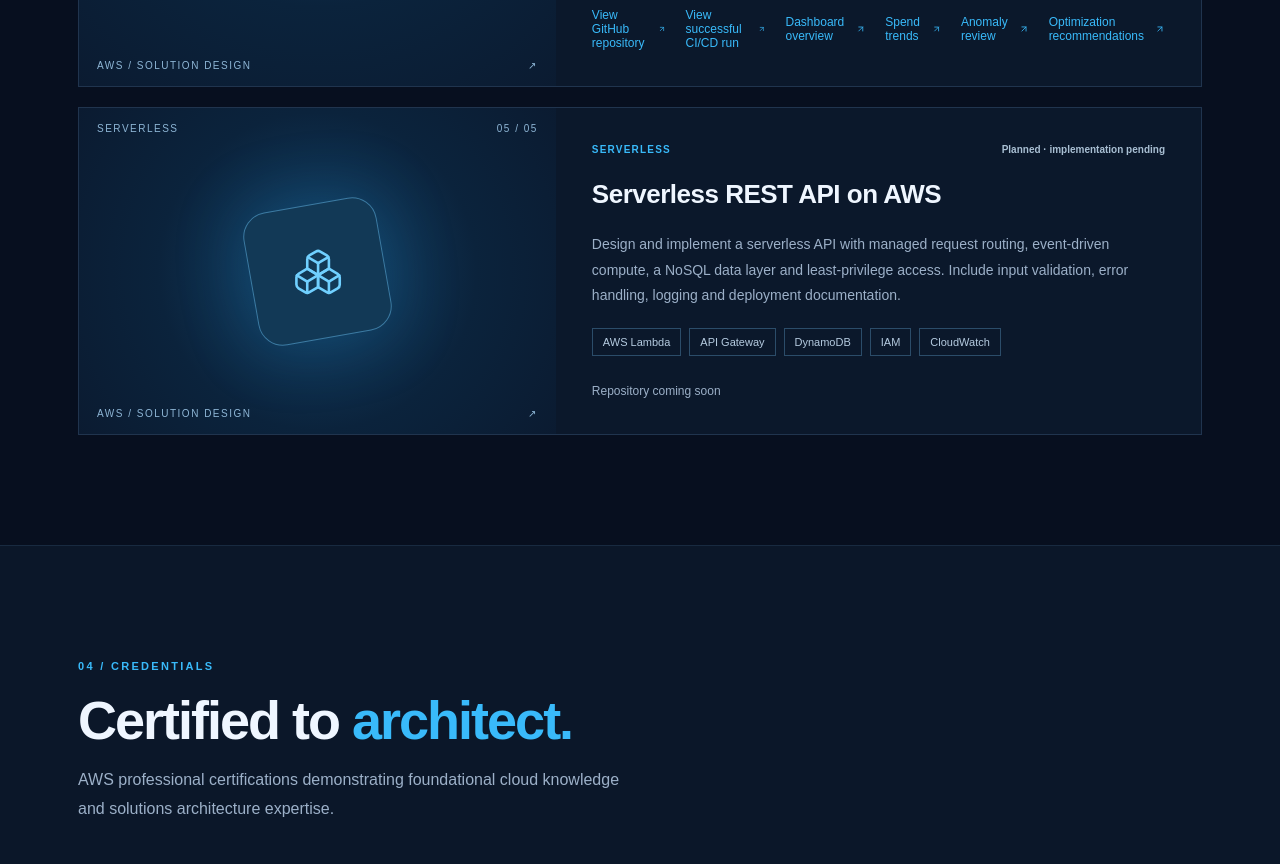
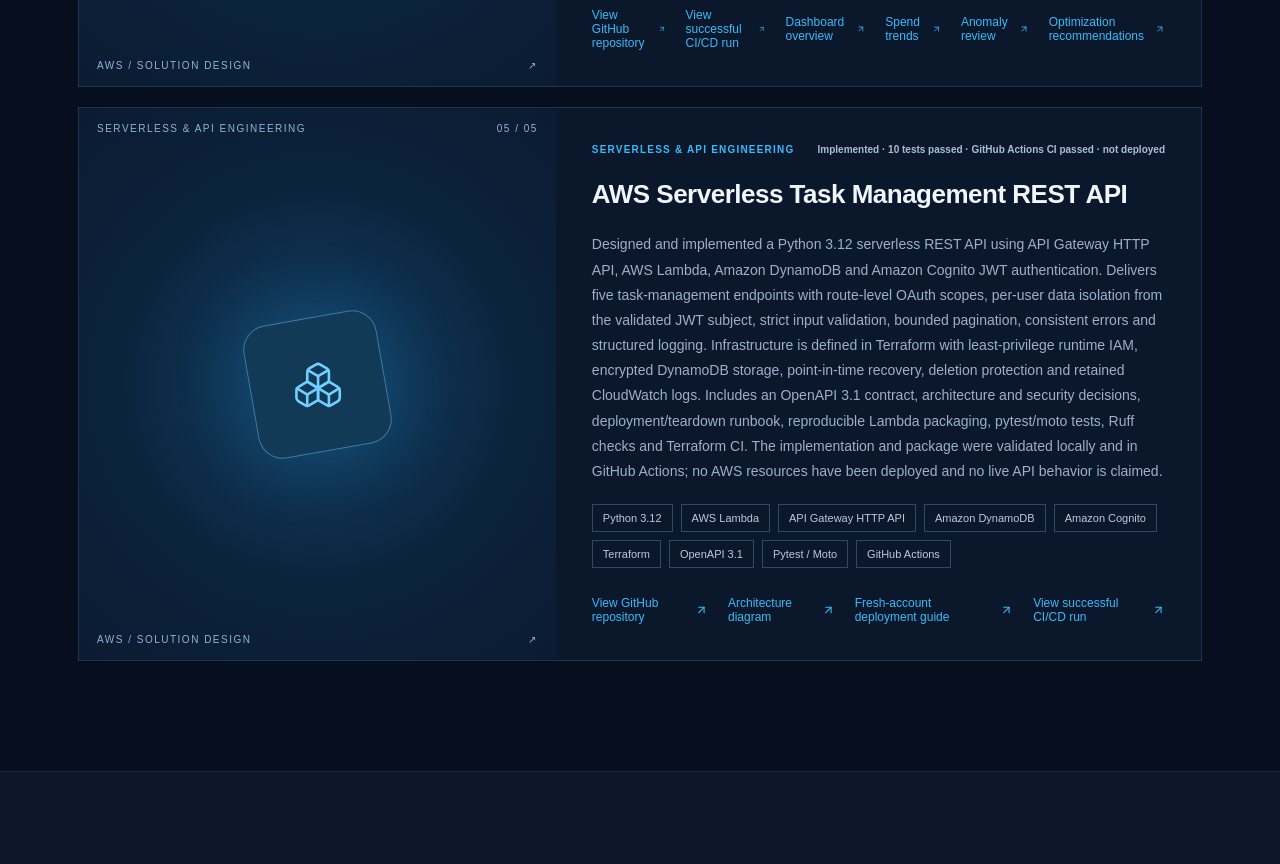
Before and after one commit to fhyxx/pelumi-cloud-portfolio, a Next.js app: page / in a window 1280 px wide. Shown: the part 5400-6264 px from the top of the page. Built offline with nearby package versions, Linux system fonts and the light colour scheme.

Commit message:
feat(portfolio): publish completed serverless API project

```diff
--- a/app/page.tsx
+++ b/app/page.tsx
@@ -110,22 +110,27 @@ const projects = [
   },
   {
     number: '05',
-    name: 'Serverless REST API on AWS',
-    type: 'SERVERLESS',
-    status: 'Planned · implementation pending',
+    name: 'AWS Serverless Task Management REST API',
+    type: 'SERVERLESS & API ENGINEERING',
+    status: 'Implemented · 10 tests passed · GitHub Actions CI passed · not deployed',
     description:
-      'Design and implement a serverless API with managed request routing, event-driven compute, a NoSQL data layer and least-privilege access. Include input validation, error handling, logging and deployment documentation.',
+      'Designed and implemented a Python 3.12 serverless REST API using API Gateway HTTP API, AWS Lambda, Amazon DynamoDB and Amazon Cognito JWT authentication. Delivers five task-management endpoints with route-level OAuth scopes, per-user data isolation from the validated JWT subject, strict input validation, bounded pagination, consistent errors and structured logging. Infrastructure is defined in Terraform with least-privilege runtime IAM, encrypted DynamoDB storage, point-in-time recovery, deletion protection and retained CloudWatch logs. Includes an OpenAPI 3.1 contract, architecture and security decisions, deployment/teardown runbook, reproducible Lambda packaging, pytest/moto tests, Ruff checks and Terraform CI. The implementation and package were validated locally and in GitHub Actions; no AWS resources have been deployed and no live API behavior is claimed.',
     stack: [
+      'Python 3.12',
       'AWS Lambda',
-      'API Gateway',
-      'DynamoDB',
-      'IAM',
-      'CloudWatch',
+      'API Gateway HTTP API',
+      'Amazon DynamoDB',
+      'Amazon Cognito',
+      'Terraform',
+      'OpenAPI 3.1',
+      'Pytest / Moto',
+      'GitHub Actions',
     ],
     icon: Boxes,
-    repo: '',
-    diagram: '',
-    workflow: '',
+    repo: 'https://github.com/fhyxx/fhyxx-aws-serverless-rest-api',
+    diagram: 'https://github.com/fhyxx/fhyxx-aws-serverless-rest-api/blob/main/docs/architecture.md',
+    deployment: 'https://github.com/fhyxx/fhyxx-aws-serverless-rest-api/blob/main/docs/deployment.md',
+    workflow: 'https://github.com/fhyxx/fhyxx-aws-serverless-rest-api/actions',
   },
 ];
 
```
